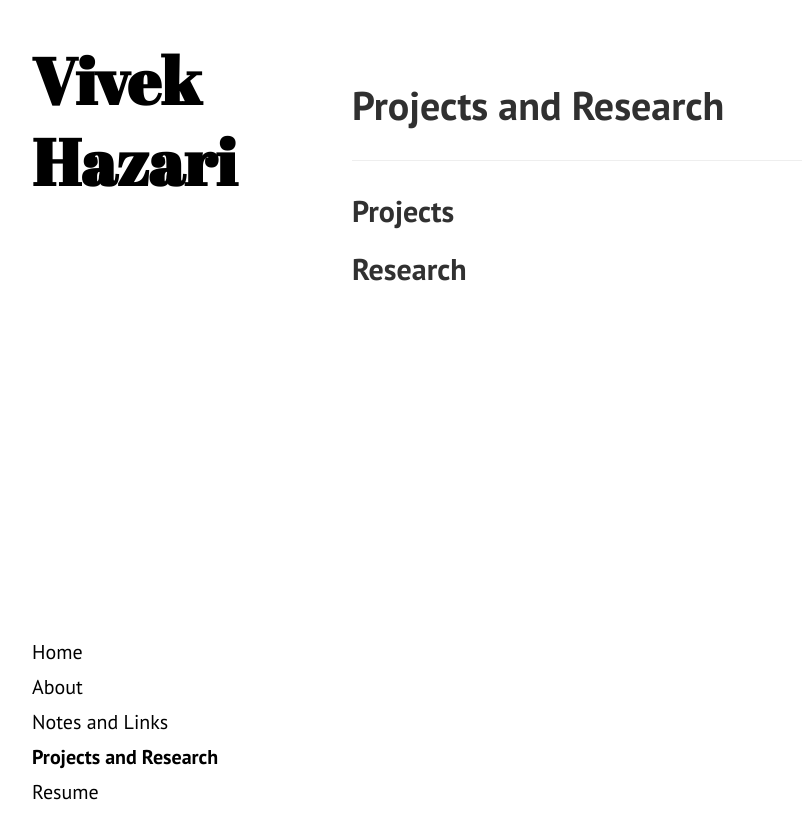
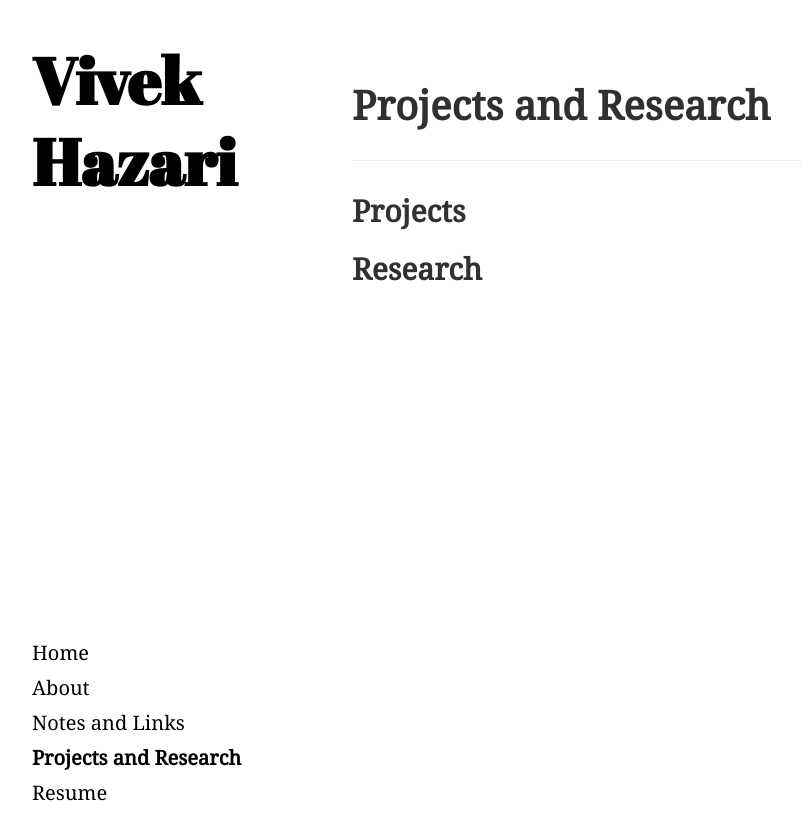
Before and after one commit to Vivekhaz/site_personal, a Jekyll site: the page built from page_projects_and_research.md, in a window 1280 px wide. Shown: the top 840 px of the page, without its empty margins (208-1010 px from the left). Built offline with Jekyll 4.4.1, drawn with Linux system fonts in a browser that asks for light colours.

Commit message:
updated body font

```diff
--- a/_includes/head.html
+++ b/_includes/head.html
@@ -19,6 +19,7 @@
   <link rel="stylesheet" href="{{ "/" | relative_url }}public/css/syntax.css">
   <link rel="stylesheet" href="{{ "/" | relative_url }}public/css/hyde.css">
   <link rel="stylesheet" href="http://fonts.googleapis.com/css?family=PT+Sans:400,400italic,700|Abril+Fatface">
+  <link href="https://fonts.googleapis.com/css2?family=Noto+Serif&display=swap" rel="stylesheet">
 
   <!-- Icons -->
   <link rel="apple-touch-icon-precomposed" sizes="144x144" href="{{ "/" | relative_url }}public/apple-touch-icon-144-precomposed.png">
--- a/public/css/hyde.css
+++ b/public/css/hyde.css
@@ -32,7 +32,7 @@
  */
 
 html {
-  font-family: "PT Sans", Helvetica, Arial, sans-serif;
+  font-family: 'Noto Serif', serif;
 }
 @media (min-width: 48em) {
   html {
```
